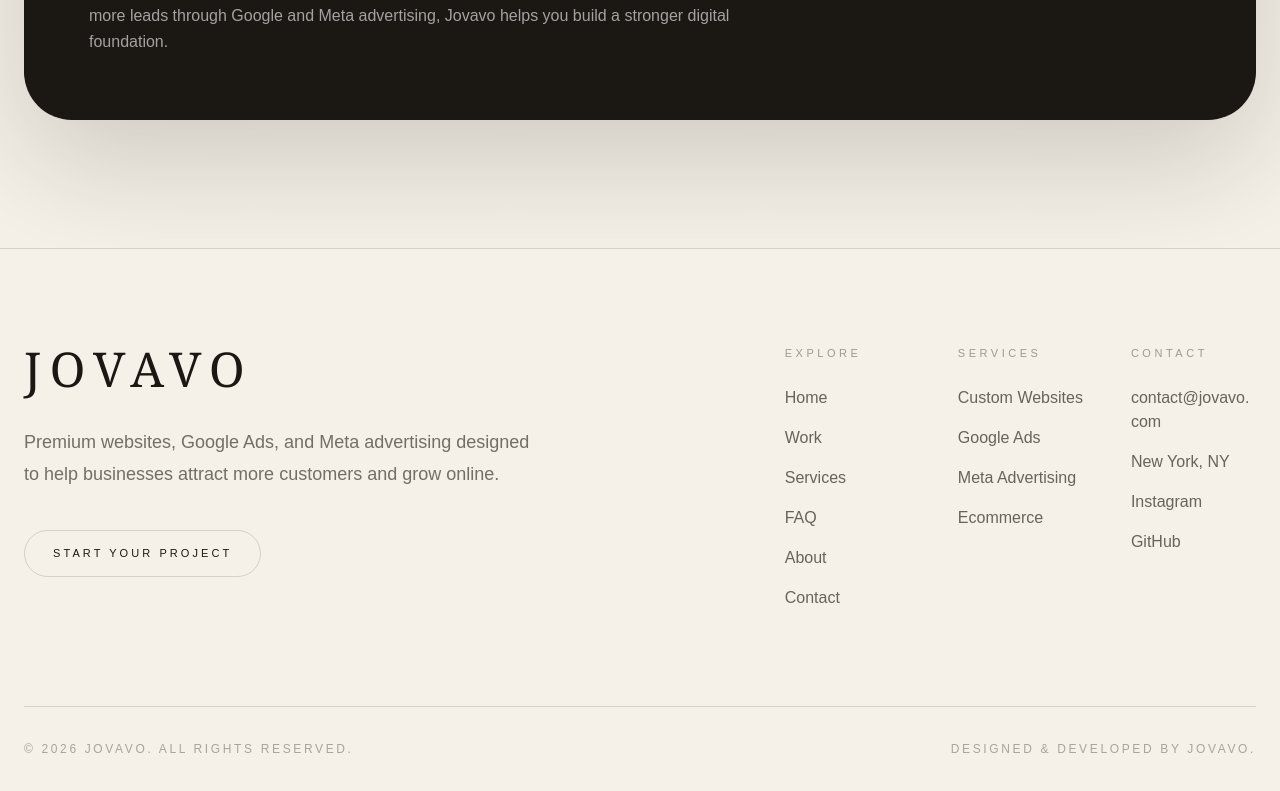
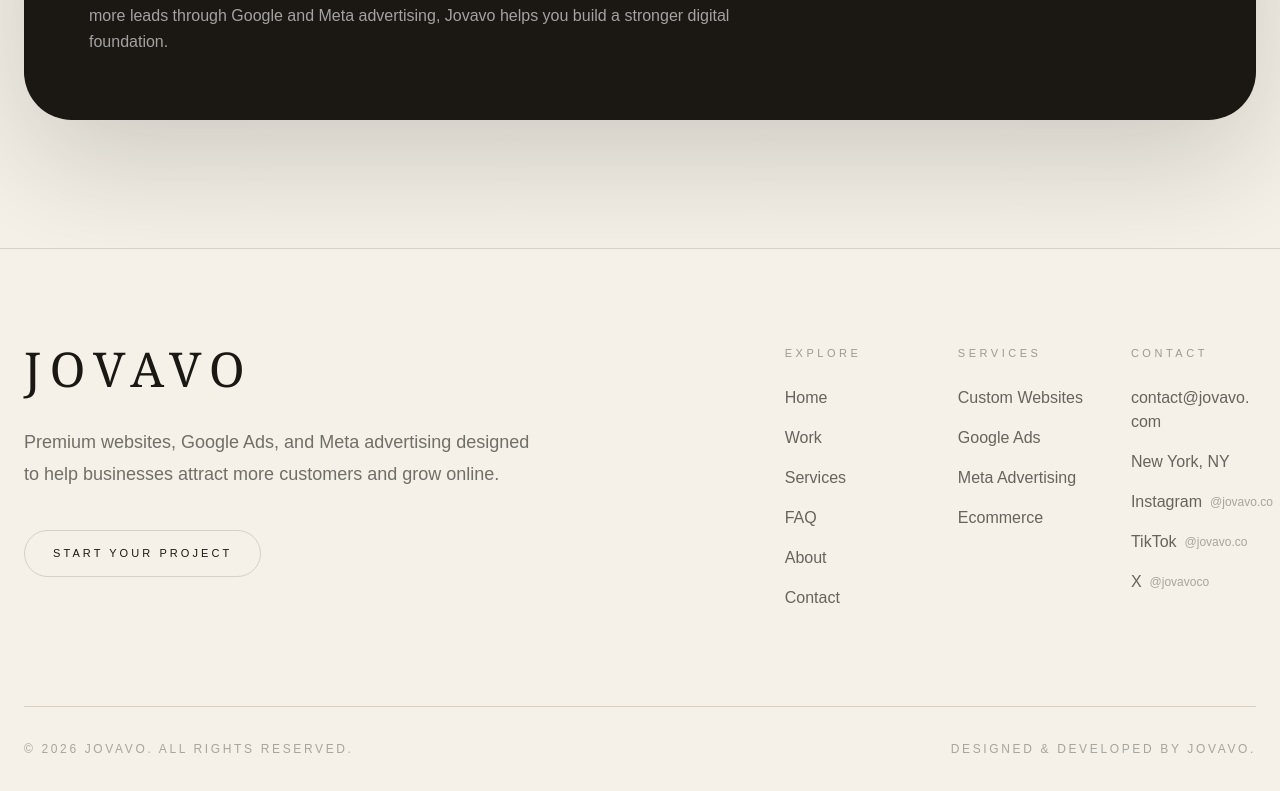
Before and after one commit to Jovavoco/jovavo, a Next.js app: page / in a window 1280 px wide. Shown: the part 5004-5795 px from the top of the page. Built offline with nearby package versions, Linux system fonts and the light colour scheme; no server answers.

Commit message:
Update Footer.tsx

```diff
--- a/components/Footer.tsx
+++ b/components/Footer.tsx
@@ -14,6 +14,24 @@
   "Google Ads",
   "Meta Advertising",
   "Ecommerce",
+];
+
+const socialLinks = [
+  {
+    name: "Instagram",
+    handle: "@jovavo.co",
+    href: "https://instagram.com/jovavo.co",
+  },
+  {
+    name: "TikTok",
+    handle: "@jovavo.co",
+    href: "https://tiktok.com/@jovavo.co",
+  },
+  {
+    name: "X",
+    handle: "@jovavoco",
+    href: "https://x.com/jovavoco",
+  },
 ];
 
 export default function Footer() {
@@ -93,23 +111,24 @@
 
                 <p>New York, NY</p>
 
-                <a
-                  href="https://instagram.com/jovavo.co"
-                  target="_blank"
-                  rel="noopener noreferrer"
-                  className="block w-fit transition hover:text-[#1b1713]"
-                >
-                  Instagram
-                </a>
+                <div className="space-y-3.5 sm:space-y-4">
+                  {socialLinks.map((social) => (
+                    <a
+                      key={social.name}
+                      href={social.href}
+                      target="_blank"
+                      rel="noopener noreferrer"
+                      aria-label={`${social.name} ${social.handle}`}
+                      className="group flex w-fit items-center gap-2 transition hover:text-[#1b1713]"
+                    >
+                      <span>{social.name}</span>
 
-                <a
-                  href="https://github.com/Jovavoco"
-                  target="_blank"
-                  rel="noopener noreferrer"
-                  className="block w-fit transition hover:text-[#1b1713]"
-                >
-                  GitHub
-                </a>
+                      <span className="text-xs text-[#1b1713]/35 transition group-hover:text-[#1b1713]/60">
+                        {social.handle}
+                      </span>
+                    </a>
+                  ))}
+                </div>
               </div>
             </div>
           </div>
```
